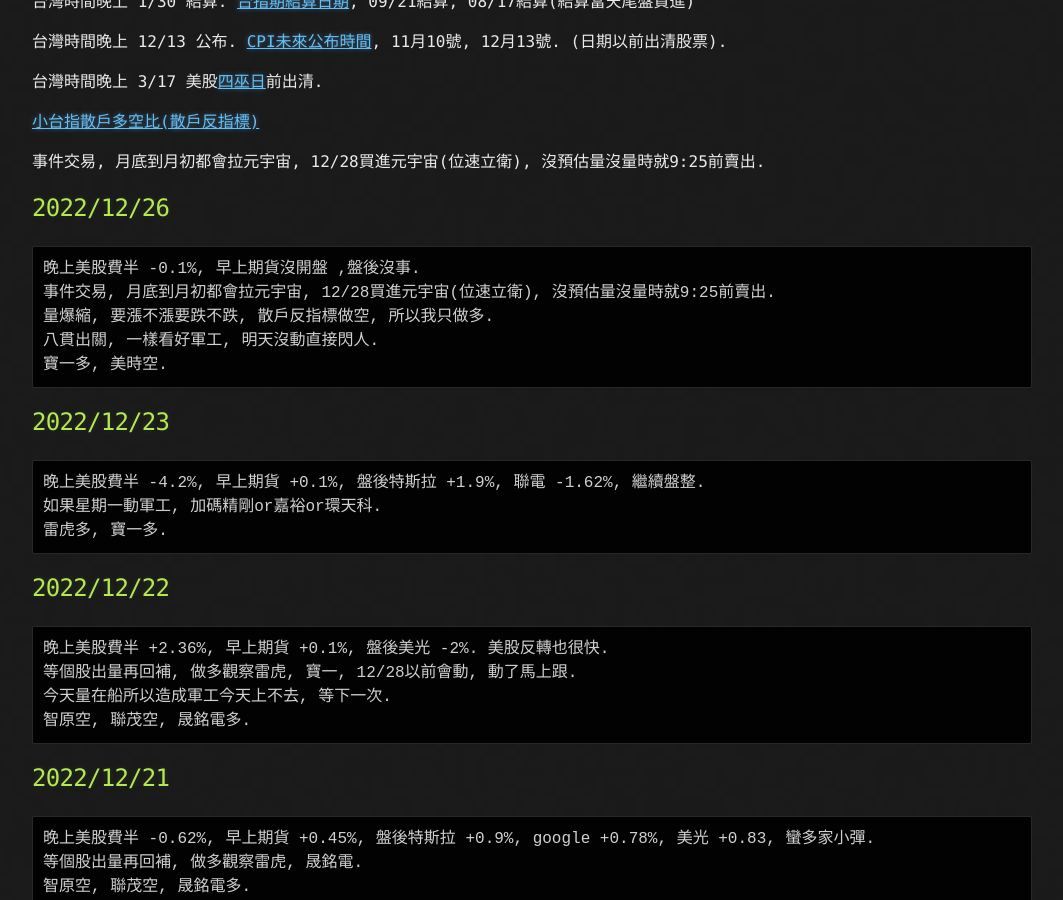
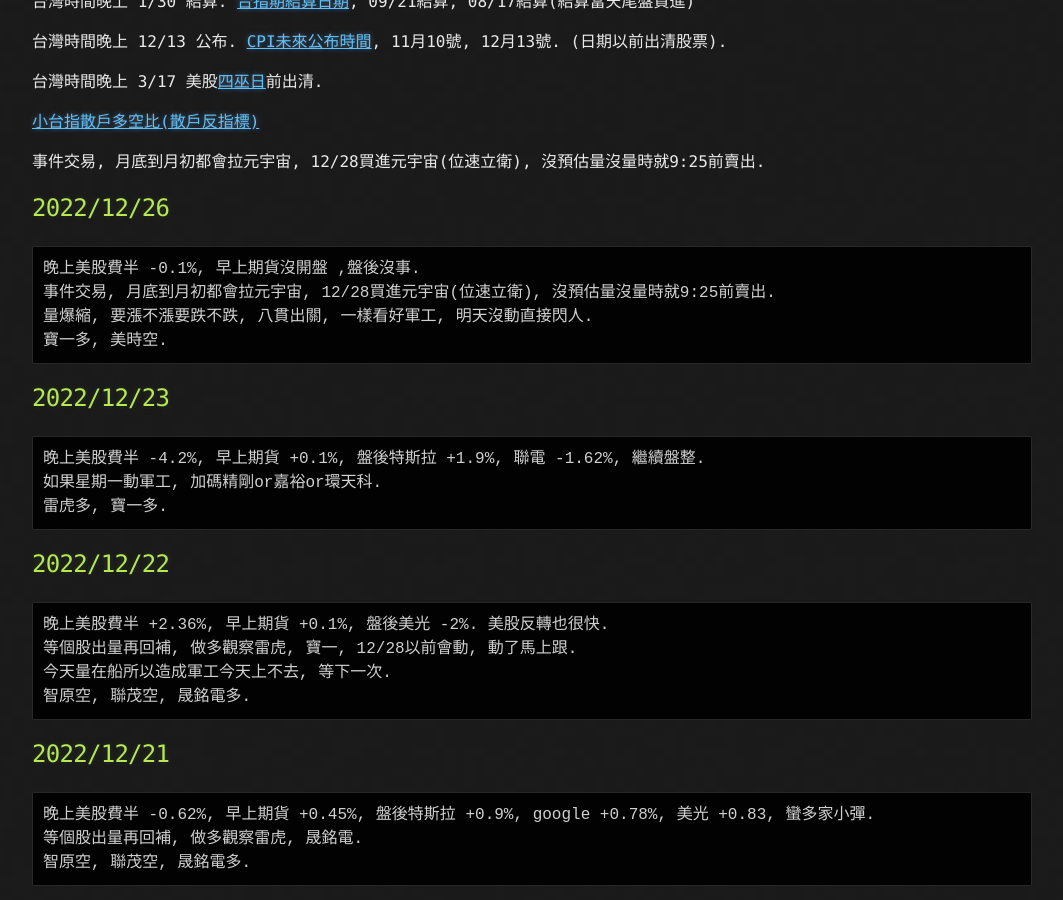
Before and after one commit to lepg5487/Stock_God, a Jekyll site: the page built from index.md, in a window 1280 px wide and 900 px high, scrolled down 388 px. Shown: the whole window, without its empty margins (108-1171 px from the left). Built offline with Jekyll 4.4.1, drawn with Linux system fonts in a browser that asks for light colours; our own code applies the rules of GitHub Pages for plain Markdown files.

Commit message:
Update index.md

````diff
--- a/index.md
+++ b/index.md
@@ -22,8 +22,7 @@ layout: testlayouts
 ```
 晚上美股費半 -0.1%, 早上期貨沒開盤 ,盤後沒事.
 事件交易, 月底到月初都會拉元宇宙, 12/28買進元宇宙(位速立衛), 沒預估量沒量時就9:25前賣出.
-量爆縮, 要漲不漲要跌不跌, 散戶反指標做空, 所以我只做多.
-八貫出關, 一樣看好軍工, 明天沒動直接閃人.
+量爆縮, 要漲不漲要跌不跌, 八貫出關, 一樣看好軍工, 明天沒動直接閃人.
 寶一多, 美時空.
 ```
 
````
